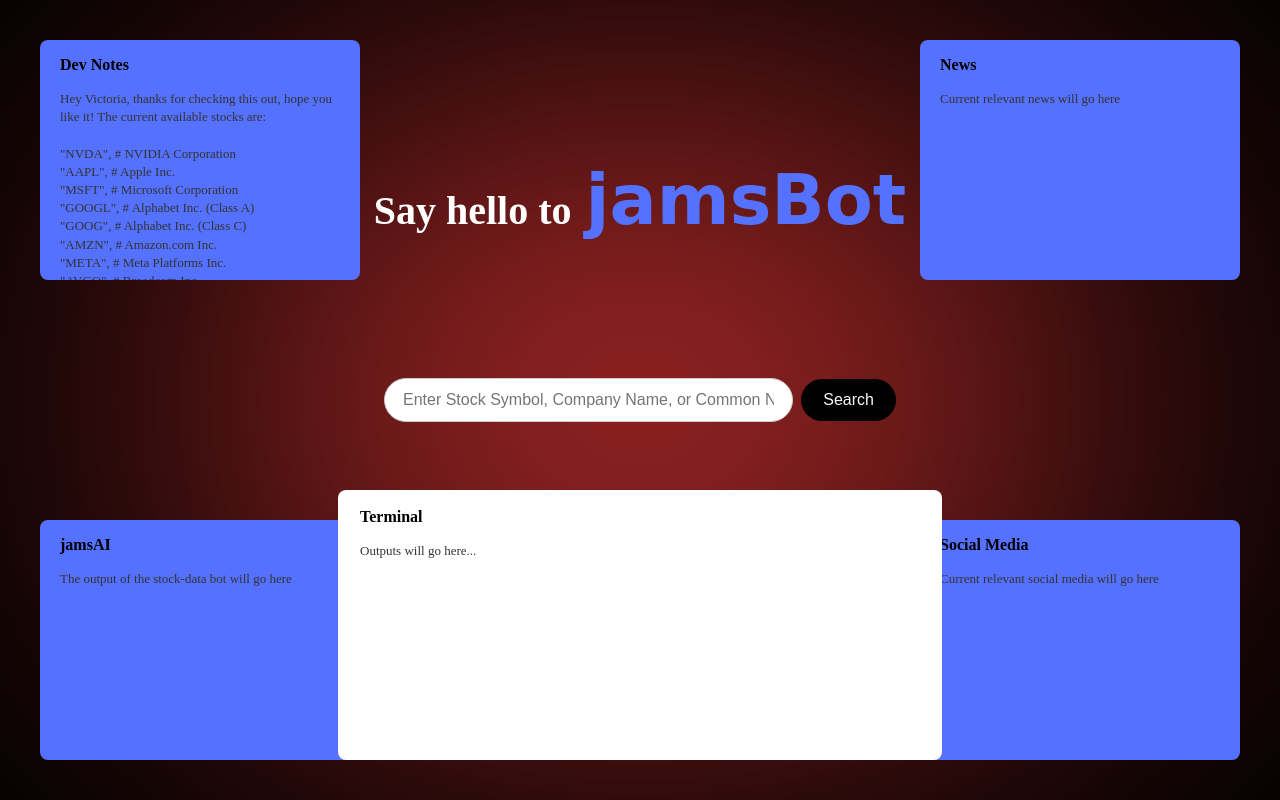
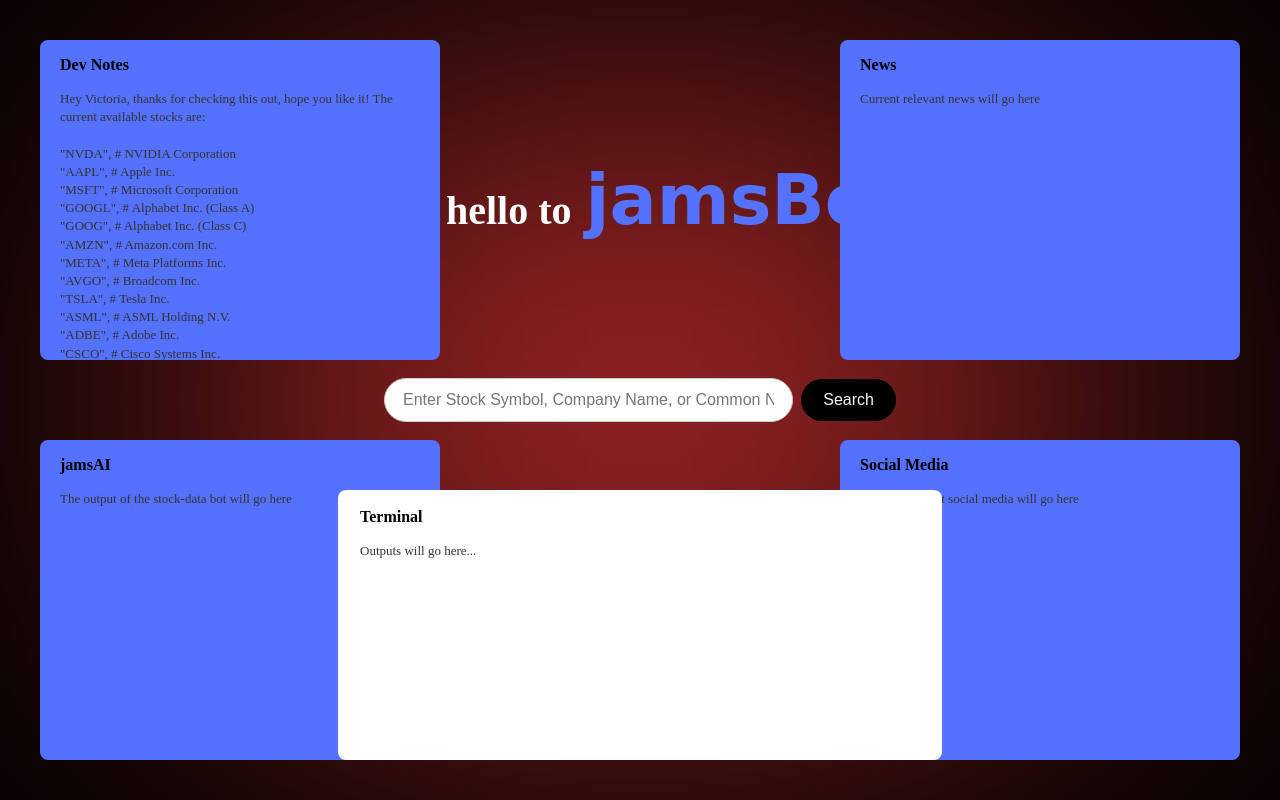
Before and after one commit to jams-ctrl/Stocks, a Flask app: page / in a window 1280 px wide. Run offline with Flask 3, Linux system fonts and the light colour scheme.

Commit message:
Update and rename styles.css to webapp/static/styles.css

```diff
--- a/styles.css
+++ b/webapp/static/styles.css
@@ -145,10 +145,10 @@ body::before {
     padding: 16px 20px;
     border-radius: 8px;
     font-size: 14px;
-    min-width: 40vh;
-    max-width: 40vh;
-    min-height: 30vh;
-    max-height: 30vh;
+    min-width: 50vh;
+    max-width: 50vh;
+    min-height: 40vh;
+    max-height: 40vh;
     overflow-y:auto;
     word-wrap: break-word;
     overflow-wrap: break-word;
@@ -171,3 +171,11 @@ body::before {
     line-height: 1.4;
     color: #333333;
 }
+
+#ticker{
+    padding: None;
+    margin: None;
+    font-size: 25px;
+    font-weight: 1000;
+    color: #ffffff;
+}
```
